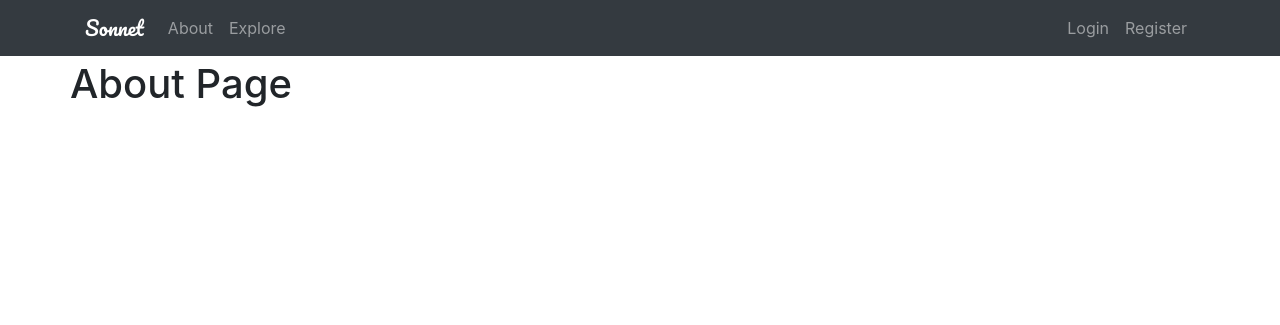
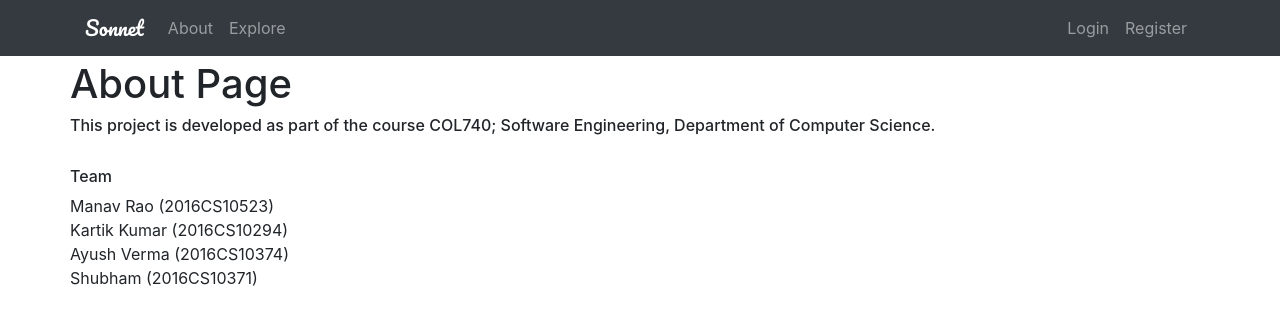
Before and after one commit to ManavRao/Sonnet, a Flask app: page /about in a window 1280 px wide. Shown: the top 325 px of the page. Run offline with Flask 2, Linux system fonts and the light colour scheme; some libraries are stand-ins or nearby versions.

Commit message:
Update about.html

```diff
--- a/sonnet/templates/about.html
+++ b/sonnet/templates/about.html
@@ -1,4 +1,12 @@
 {% extends "layout.html" %}
 {% block content %}
     <h1>About Page</h1>
+
+<h6>This project is developed as part of the course COL740; Software Engineering, Department of Computer Science.</h6>
+<br>
+<h6>Team</h6>
+<h7>Manav Rao (2016CS10523)</h7><br>
+<h7>Kartik Kumar (2016CS10294)</h7><br>
+<h7>Ayush Verma (2016CS10374)</h7><br>
+<h7>Shubham (2016CS10371)</h7>
 {% endblock %}
```
